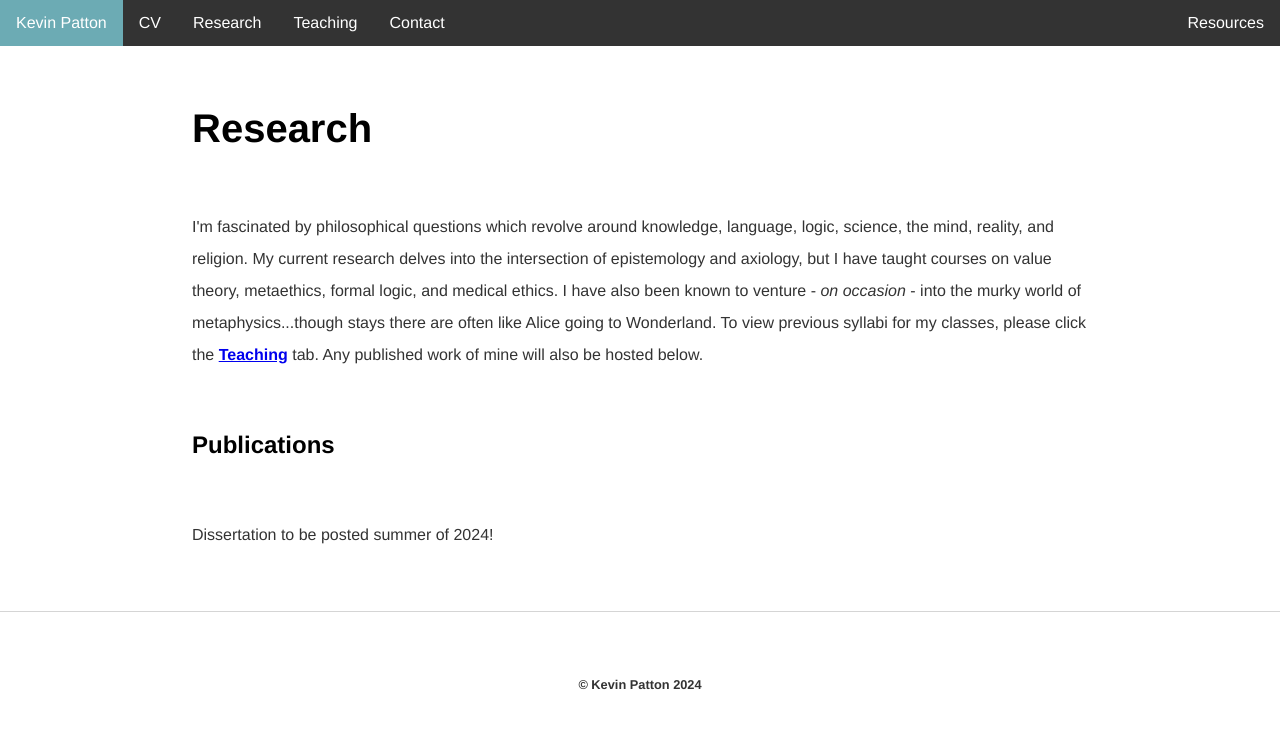
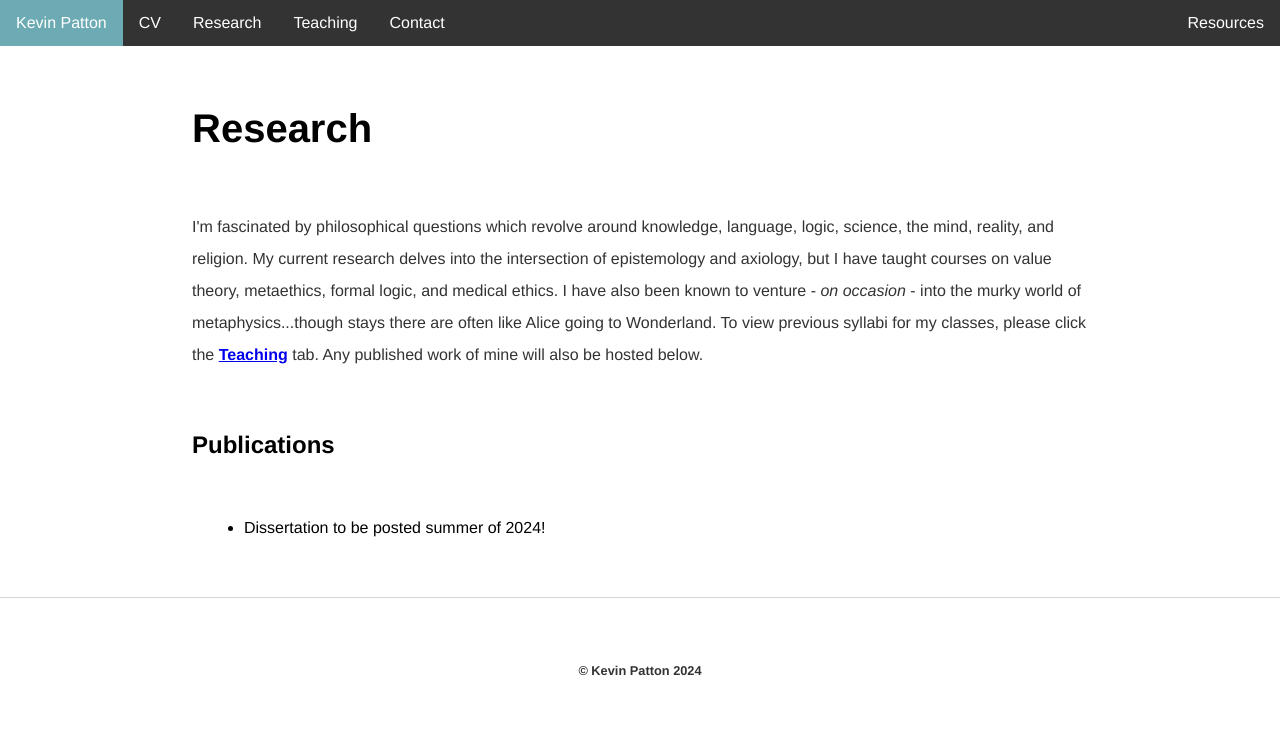
Before and after one commit to kevinjpatton/kevinjpatton.github.io, a Jekyll site: the page built from research/index.html, in a window 1280 px wide. Shown: the top 729 px of the page. Built offline with Jekyll 4.4.1, drawn with Linux system fonts in a browser that asks for light colours; Markdown is read by kramdown in place of the engine named in the settings.

Commit message:
Update index.html

```diff
--- a/research/index.html
+++ b/research/index.html
@@ -5,4 +5,6 @@ title: Research - Kevin Patton
 <h1>Research</h1>
 <p>I'm fascinated by philosophical questions which revolve around knowledge, language, logic, science, the mind, reality, and religion. My current research delves into the intersection of epistemology and axiology, but I have taught courses on value theory, metaethics, formal logic, and medical ethics. I have also been known to venture - <i>on occasion</i> - into the murky world of metaphysics...though stays there are often like Alice going to Wonderland. To view previous syllabi for my classes, please click the <b><a href="/teaching">Teaching</a></b> tab. Any published work of mine will also be hosted below.</p>
 <h2>Publications</h2>
-<p>Dissertation to be posted summer of 2024!</p>
+<ul class="standard-list">
+  <li>Dissertation to be posted summer of 2024!</li>
+</ul>
```
